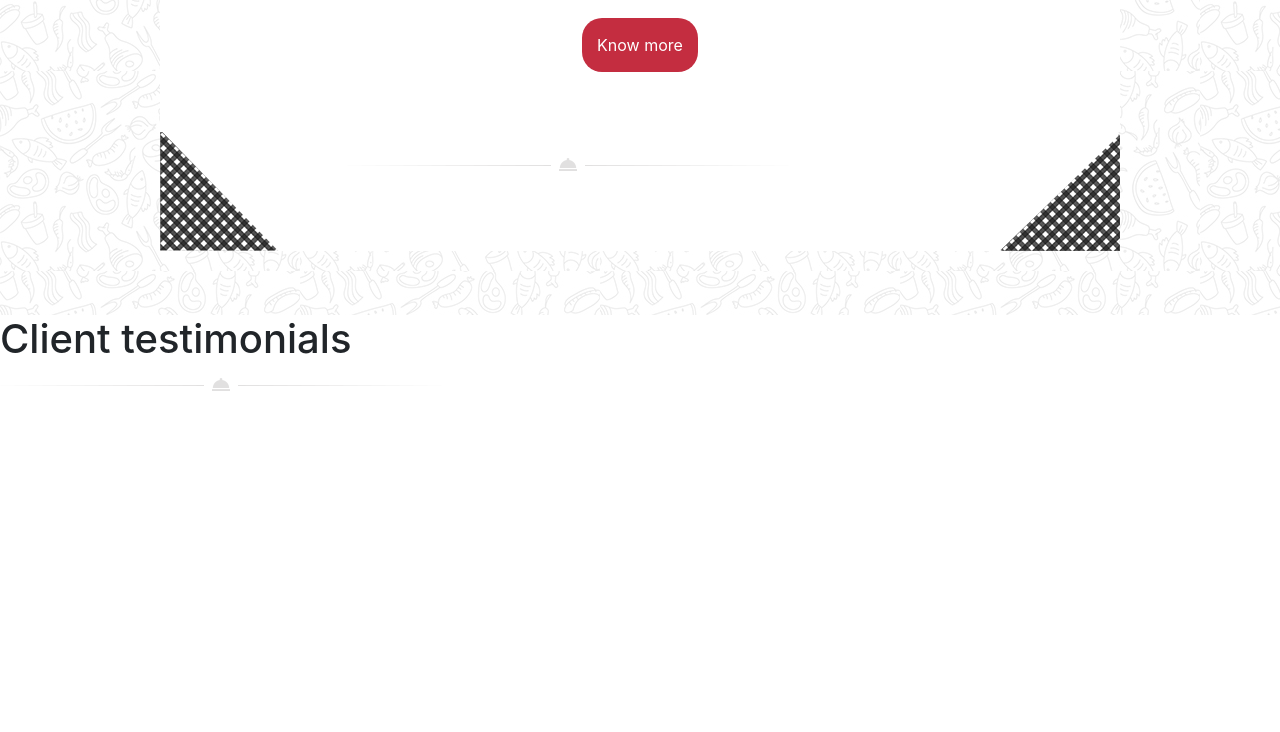
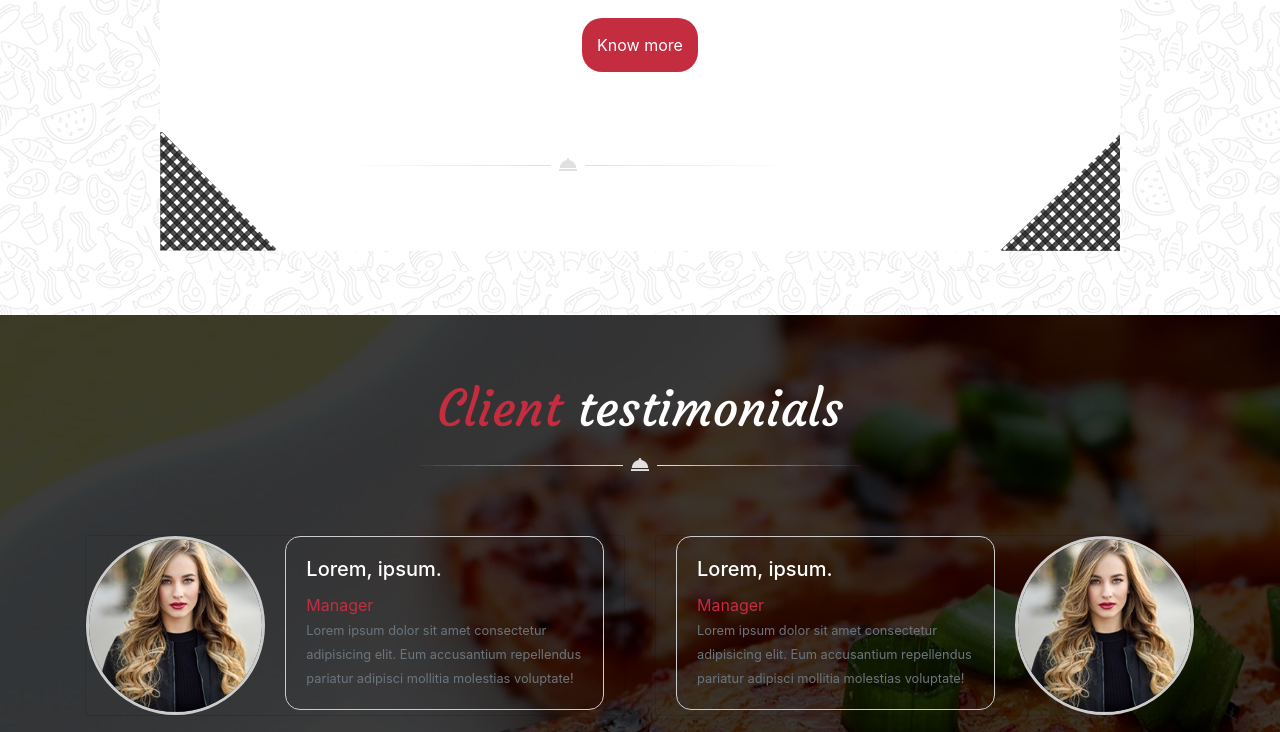
Before and after one commit to FannyHunin/siteDuChef, a website: page index.html in a window 1280 px wide. Shown: the part 4837-5569 px from the top of the page. Before the commit the page ends 5232 px from the top, so only its background shows below. Drawn offline with nearby package versions, Linux system fonts and the light colour scheme.

Commit message:
section testimonials finie

```diff
--- a/index.html
+++ b/index.html
@@ -675,7 +675,8 @@
                             <img src="./public/images/blog_img1.jpg" class="card-img-top" alt="...">
                             <div class="card-body">
                                 <h5>12 april 2017 / 20 comments / 35 likes</h5>
-                                <p class="card-text text-left pt-4">Some quick example text to build on the card title and make up the
+                                <p class="card-text text-left pt-4">Some quick example text to build on the card title
+                                    and make up the
                                     bulk of the card's content.</p>
                             </div>
                         </div>
@@ -685,7 +686,8 @@
                             <img src="./public/images/blog_img2.jpg" class="card-img-top" alt="...">
                             <div class="card-body">
                                 <h5>12 april 2017 / 20 comments / 35 likes</h5>
-                                <p class="card-text text-left pt-4">Some quick example text to build on the card title and make up the
+                                <p class="card-text text-left pt-4">Some quick example text to build on the card title
+                                    and make up the
                                     bulk of the card's content.</p>
                             </div>
                         </div>
@@ -693,7 +695,7 @@
                 </div>
             </div>
             <button>Know more</button>
-             <!-- bottom deco -->
+            <!-- bottom deco -->
             <div class="bottomDeco">
                 <img id="line" src="./public/images/decoration_line.png" alt="">
                 <div>
@@ -705,10 +707,47 @@
     </div>
 
     <!-- section testimonials -->
-    <section id="sectionTestimonials" >
+    <section id="sectionTestimonials">
         <div id="title">
             <h1><span>Client</span> testimonials</h1>
             <img src="./public/images/decoration_line.png" alt="">
+        </div>
+        <!-- testimonials -->
+        <div id="cards">
+            <div class="row">
+                <div class="col-6">
+                    <div class="card mb-3" style="max-width: 540px;">
+                        <div class="row no-gutters">
+                            <div class="col-md-4">
+                                <img src="./public/images/testimonial1.jpg" class="card-img" alt="...">
+                            </div>
+                            <div class="col-md-8">
+                                <div class="card-body">
+                                    <h5 class="card-title">Lorem, ipsum.</h5>
+                                    <span class="card-text">Manager</span>
+                                    <p class="card-text"><small class="text-muted">Lorem ipsum dolor sit amet consectetur adipisicing elit. Eum accusantium repellendus pariatur adipisci mollitia molestias voluptate!</small></p>
+                                </div>
+                            </div>
+                        </div>
+                    </div>
+                </div>
+                <div class="col-6">
+                    <div class="card mb-3" style="max-width: 540px;">
+                        <div class="row no-gutters">
+                            <div class="col-md-8">
+                                <div class="card-body">
+                                    <h5 class="card-title">Lorem, ipsum.</h5>
+                                    <span class="card-text">Manager</span>
+                                    <p class="card-text"><small class="text-muted">Lorem ipsum dolor sit amet consectetur adipisicing elit. Eum accusantium repellendus pariatur adipisci mollitia molestias voluptate!</small></p>
+                                </div>
+                            </div>
+                            <div class="col-md-4">
+                                <img src="./public/images/testimonial1.jpg" class="card-img" alt="...">
+                            </div>
+                        </div>
+                    </div>
+                </div>
+            </div>
         </div>
     </section>
 
--- a/src/scss/modules/_sectionTestimonials.scss
+++ b/src/scss/modules/_sectionTestimonials.scss
@@ -0,0 +1,52 @@
+#sectionTestimonials {
+    padding-top: 5%;
+    background-image: url("../../../public/images/testimonials_background.jpg");
+
+    #title {
+
+        text-align: center;
+        font-family: 'Courgette', cursive;
+
+        h1 {
+            font-size: 50px;
+            color: white;
+        }
+
+        span {
+            color: #C42D40;
+        }
+    }
+
+    #cards {
+        margin-top: 5%;
+        display: flex;
+        justify-content: center;
+        .row {
+            .col-6{
+                .card{
+                    color: white;
+                    background-color: transparent;
+                    .row{
+                        .col-md-8{
+                            .card-body{
+                                border: #CCCCCC solid 1px;
+                                border-radius: 15px;
+                                margin-left: 20px;
+                                margin-right: 20px;
+                                span{
+                                    color: #C42D40;
+                                }
+                            }
+                        }
+                        .col-md-4{
+                            img{
+                                border-radius: 50%;
+                                border: #CCCCCC solid ;
+                            }
+                        }
+                    }
+                }
+            }
+        }
+    }
+}
```
Also changed, not shown: public/css/app.css, 1 other file.
